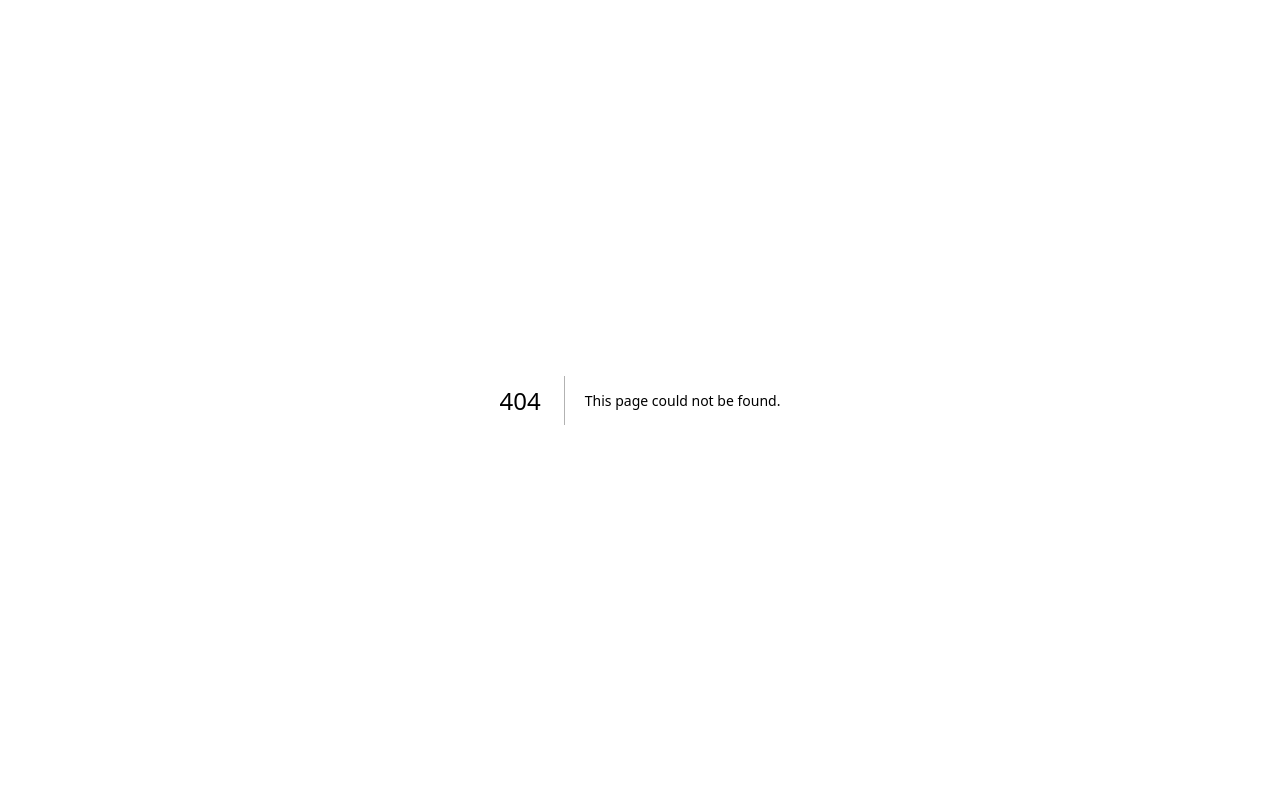
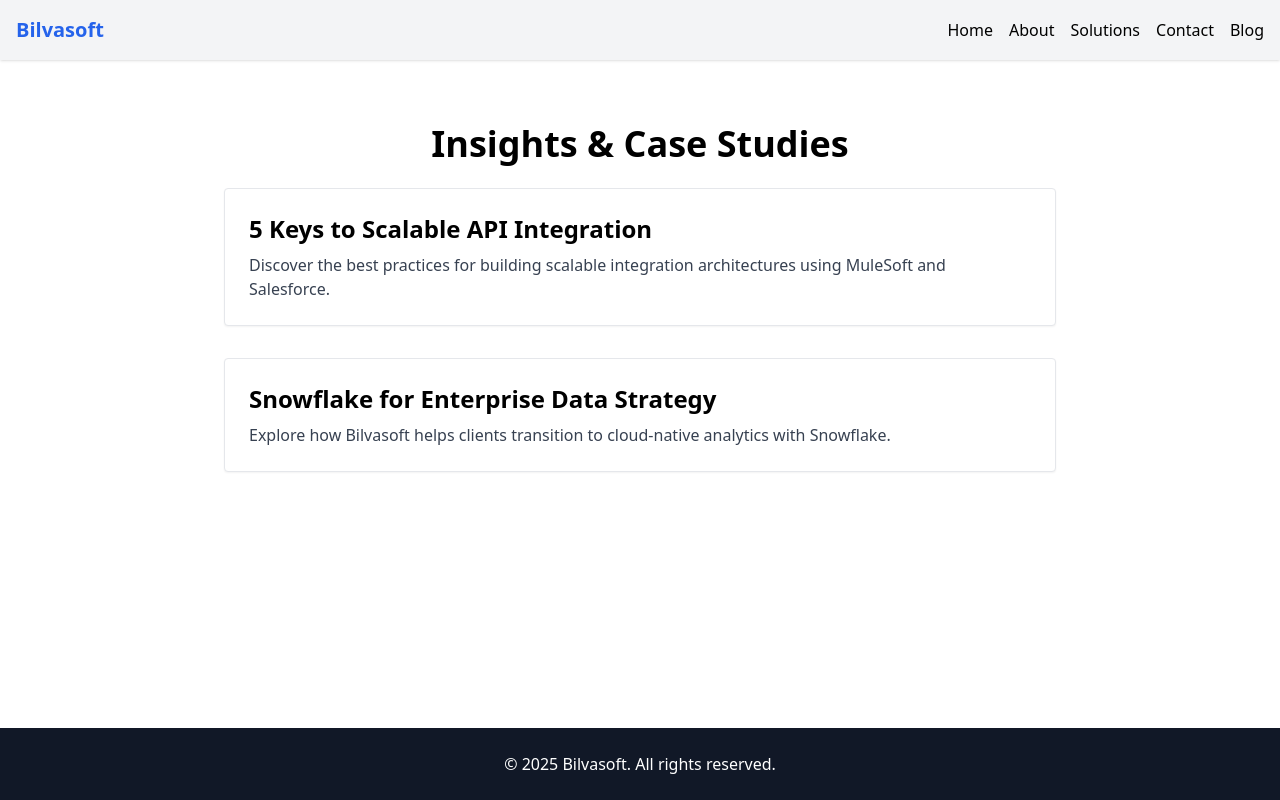
Before and after one commit to saig1997/bilvasoft-revamp, a Next.js app: page /blog in a window 1280 px wide. Before the commit this address had no page. Built offline with nearby package versions, Linux system fonts and the light colour scheme.

Commit message:
Create blog.jsx

```diff
--- /dev/null
+++ b/pages/blog.jsx
@@ -0,0 +1,28 @@
+import Layout from "../components/Layout";
+
+export default function BlogPage() {
+  return (
+    <Layout>
+      <div className="py-16 px-8 max-w-4xl mx-auto">
+        <h1 className="text-4xl font-bold mb-6 text-center">Insights & Case Studies</h1>
+        <div className="space-y-8">
+          {[
+            {
+              title: "5 Keys to Scalable API Integration",
+              snippet: "Discover the best practices for building scalable integration architectures using MuleSoft and Salesforce."
+            },
+            {
+              title: "Snowflake for Enterprise Data Strategy",
+              snippet: "Explore how Bilvasoft helps clients transition to cloud-native analytics with Snowflake."
+            }
+          ].map((post, i) => (
+            <div key={i} className="p-6 border rounded bg-white shadow-sm">
+              <h2 className="text-2xl font-semibold mb-2">{post.title}</h2>
+              <p className="text-gray-700">{post.snippet}</p>
+            </div>
+          ))}
+        </div>
+      </div>
+    </Layout>
+  );
+}
```
